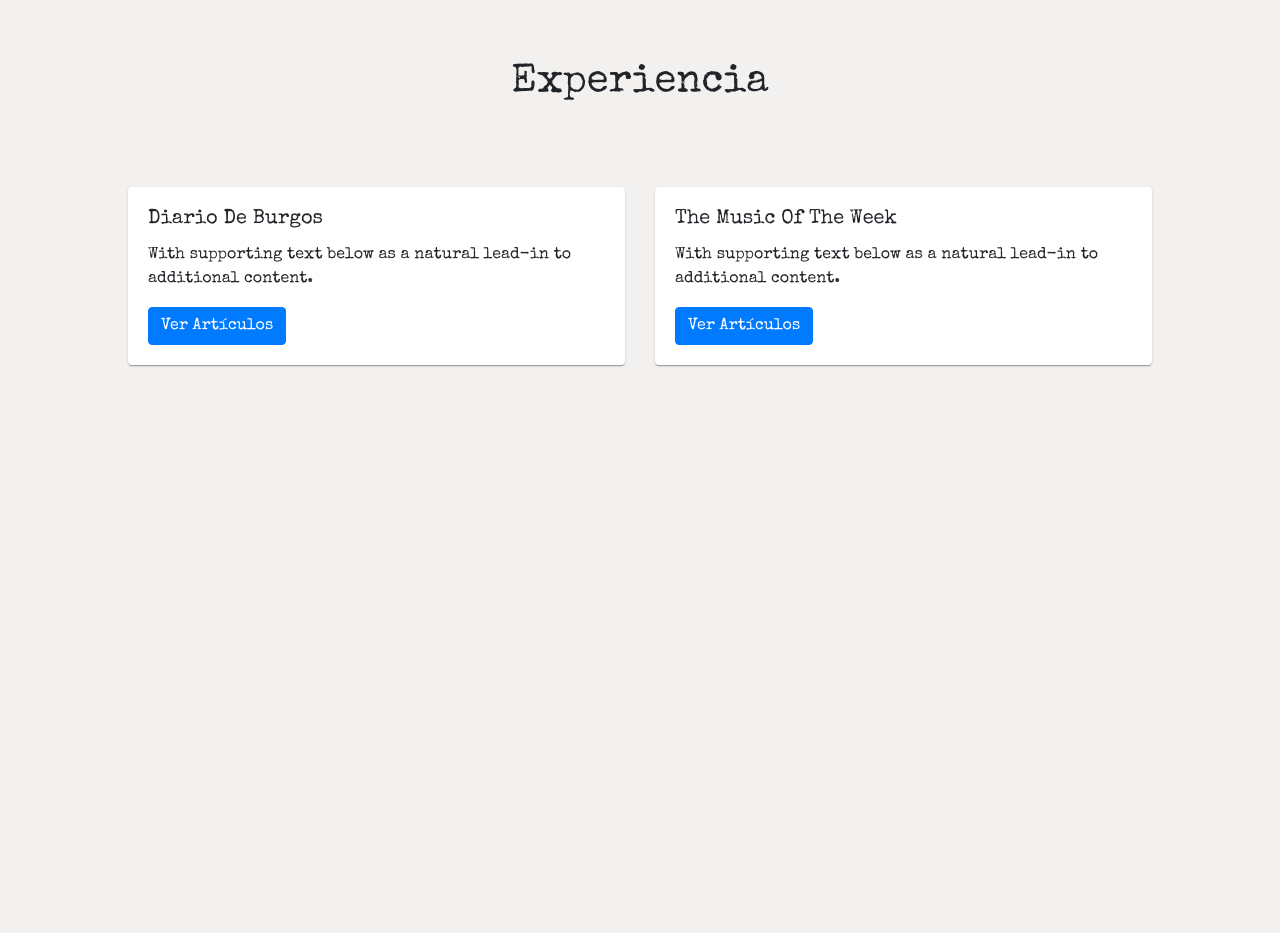
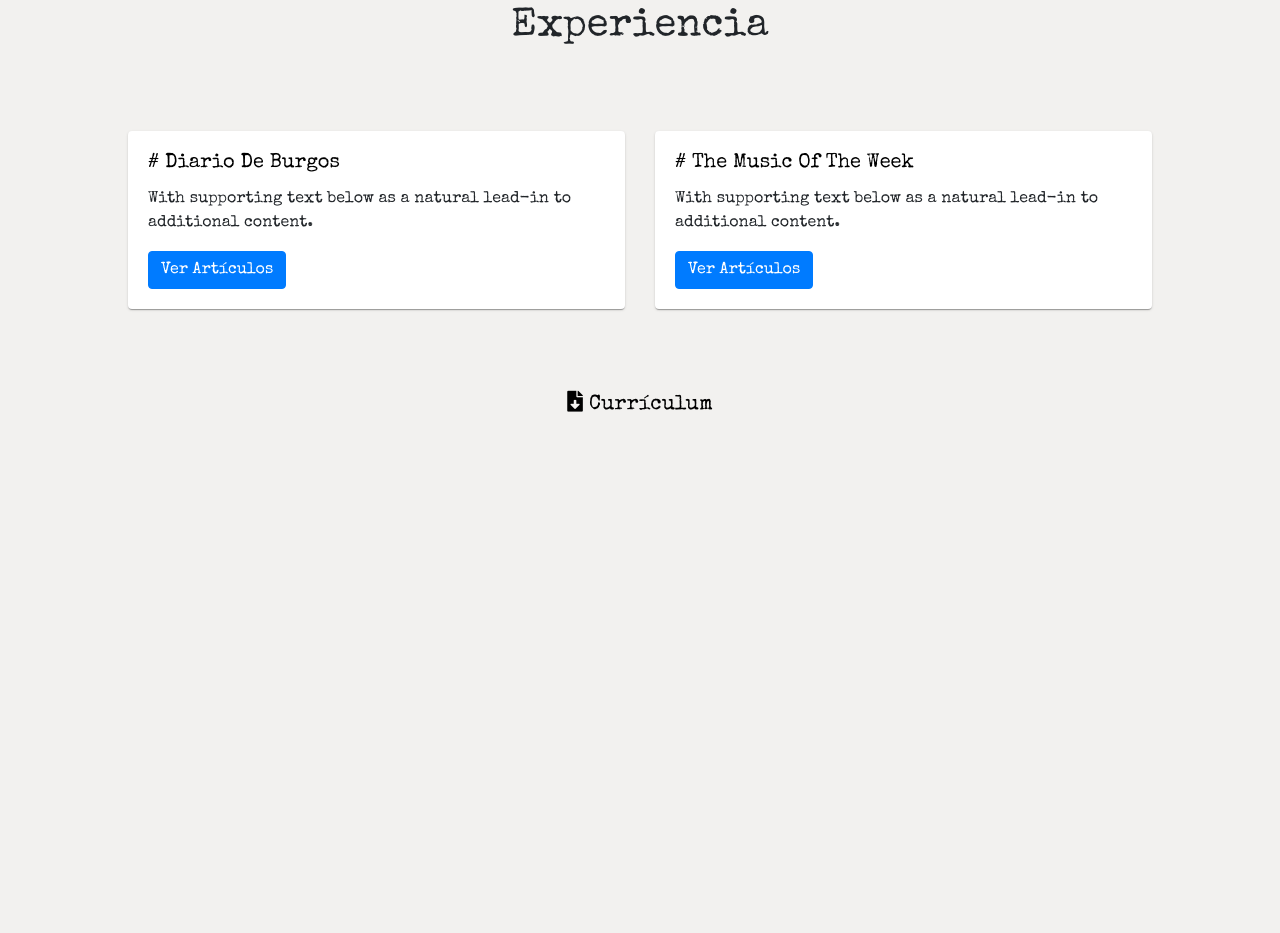
Before and after one commit to huco95/webRaquelNogal, a plain HTML site: page index.html in a window 1280 px wide. Shown: the part 988-1921 px from the top of the page. Drawn offline with nearby package versions, Linux system fonts and the light colour scheme.

Commit message:
Añadido currículum

```diff
--- a/index.html
+++ b/index.html
@@ -56,7 +56,7 @@
                 <div class="col-12 col-md-6">
                     <div class="card">
                         <div class="card-body">
-                            <h5 class="card-title">Diario De Burgos</h5>
+                            <h5 class="card-title"><a href="https://www.diariodeburgos.es/" target="_blank"># Diario De Burgos</a></h5>
                             <p class="card-text">With supporting text below as a natural lead-in to additional content.</p>
                             <a href="#" class="btn btn-primary">Ver Artículos</a>
                         </div>
@@ -66,11 +66,17 @@
                 <div class="col-12 col-md-6">
                     <div class="card">
                         <div class="card-body">
-                            <h5 class="card-title">The Music Of The Week</h5>
+                            <h5 class="card-title"><a href="https://themusicoftheweek.com/"  target="_blank"># The Music Of The Week</a></h5>
                             <p class="card-text">With supporting text below as a natural lead-in to additional content.</p>
                             <a href="#" class="btn btn-primary">Ver Artículos</a>
                         </div>
                     </div>
+                </div>
+            </div>
+
+            <div class="row curriculum">
+                <div class="col-12 centered">
+                    <span><a href="./dummy.pdf" target="_blank"><i class="fas fa-file-download"></i> Currículum</a></span>
                 </div>
             </div>
         </div>
--- a/main.css
+++ b/main.css
@@ -5,6 +5,15 @@
 body {
     background-color: #f2f1ef ;
     font-family: 'Special Elite', cursive ;
+}
+
+a{
+    color: #000000;
+}
+
+a:hover{
+    color: #000000;
+    text-decoration: none;
 }
 
 .wrapper {
@@ -54,10 +63,21 @@
     box-shadow: 0px 2px 1px -1px rgba(0, 0, 0, 0.2), 0px 1px 1px 0px rgba(0, 0, 0, 0.14), 0px 1px 3px 0px rgba(0,0,0,.12);
 }
 
+.card-title a:hover{
+    text-decoration: underline;
+}
 
 .title {
     text-align: center;
     margin-bottom: 5rem;
+}
+
+.curriculum {
+    margin-top: 5rem;
+}
+
+.curriculum span {
+    font-size: 1.3rem;
 }
 
 #contact {
@@ -71,19 +91,9 @@
     margin: 0;
 }
 
-.contact a{
-    color: #000000;
-}
-
-.contact a:hover{
-    color: #000000;
-    text-decoration: none;
-}
-
 .contact i {
     margin-right: 0.2rem;
 }
-
 
 footer {
     height: 0.8rem;
@@ -93,12 +103,9 @@
 }
 
 footer a{
-    color: #000000;
     font-weight: bold;
 }
 
 footer a:hover{
-    color: #000000;
     font-weight: bold;
-    text-decoration: none;
 }
```
Also changed, not shown: 1 other file.
